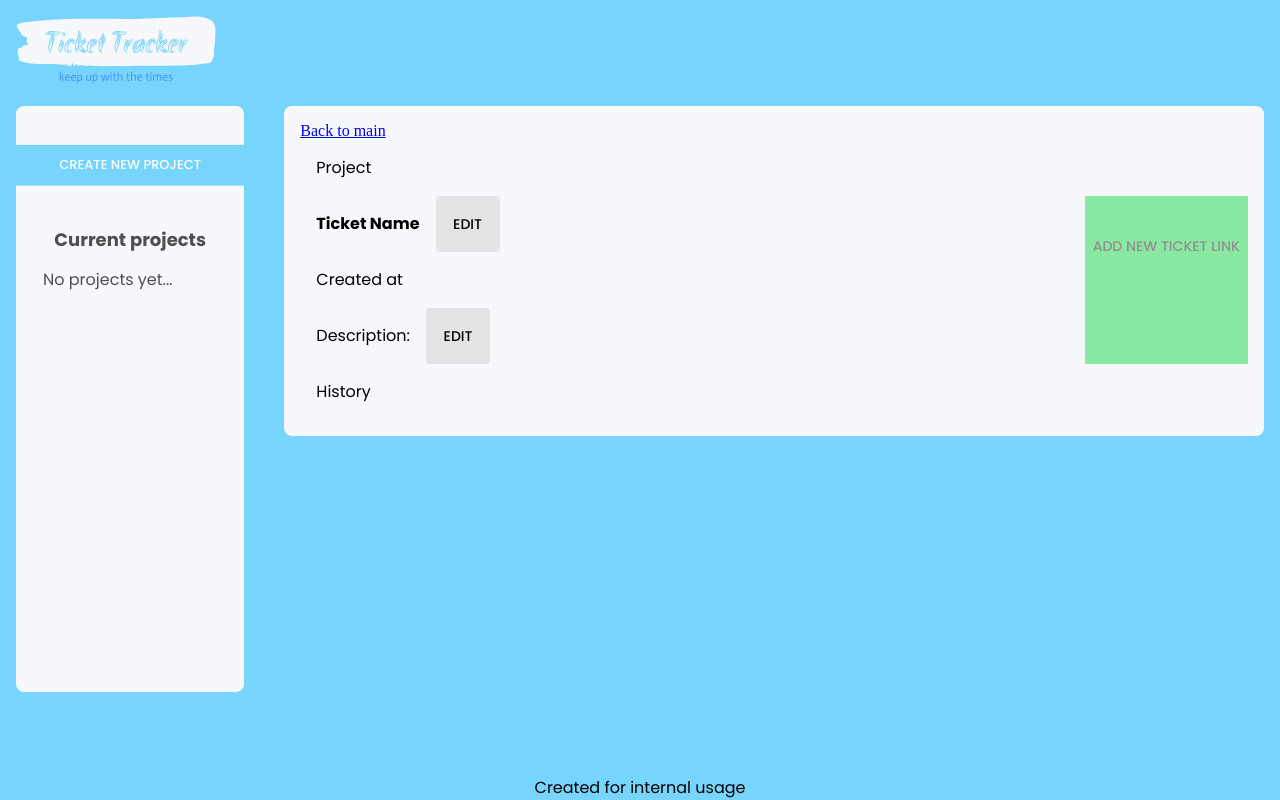
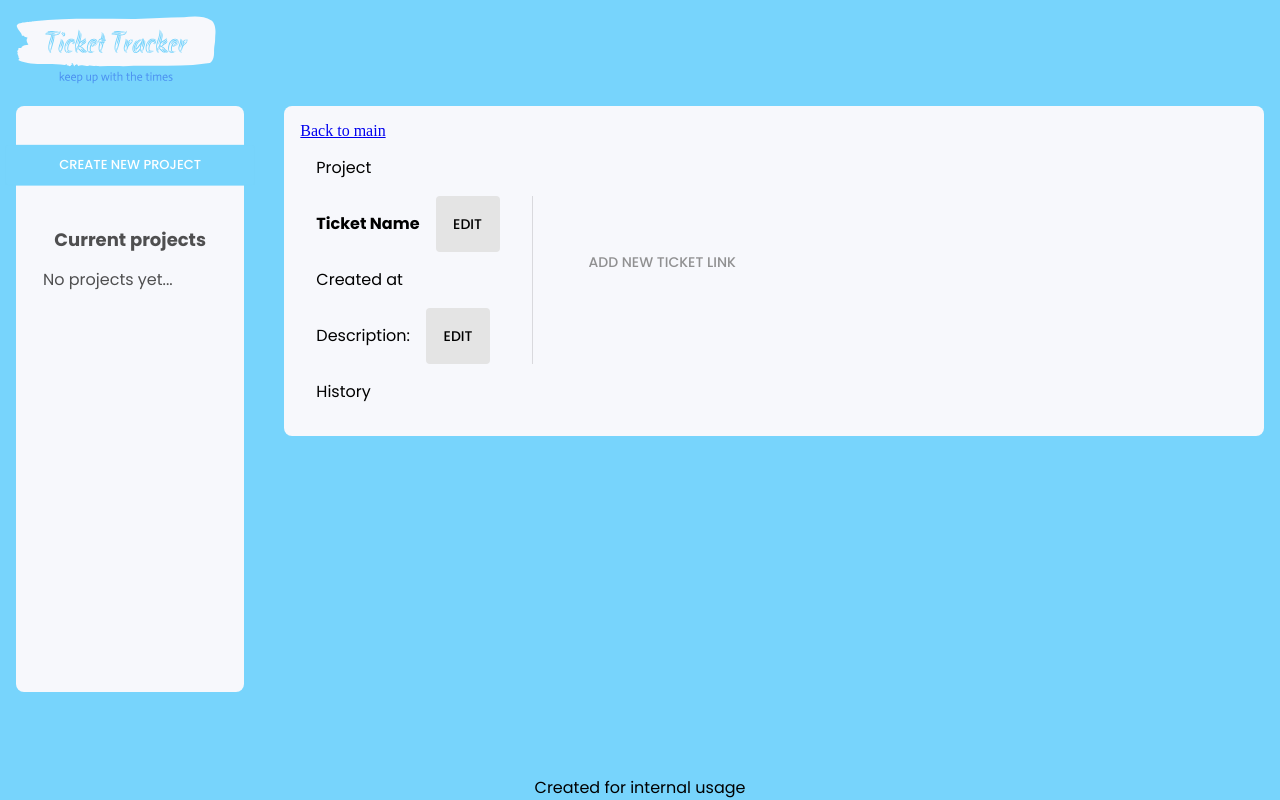
Before and after one commit to IgorLuzhnyi/ticketTracker, a React (Vite) app: page /projects/1/tickets/1 in a window 1280 px wide. Built offline with nearby package versions, Linux system fonts and the light colour scheme.

Commit message:
can add new ticket again and also added some styling in ticket links

```diff
--- a/src/components/Tickets/Ticket.tsx
+++ b/src/components/Tickets/Ticket.tsx
@@ -7,6 +7,7 @@ import {
   Stack,
   List,
   Link as MUILink,
+  Divider,
 } from "@mui/material";
 import CustomInput from "../CustomInput/CustomInput";
 import { Link } from "react-router-dom";
@@ -112,8 +113,8 @@ export function Ticket() {
       <Typography sx={{ p: 2 }}>
         Project {currentProject?.projectName}
       </Typography>
-      <Stack direction="row" sx={{ justifyContent: "space-between" }}>
-        <Box>
+      <Stack direction="row">
+        <Box sx={{ mr: 4 }}>
           <Box
             sx={{
               display: "flex",
@@ -297,8 +298,10 @@ export function Ticket() {
           </Box>
         </Box>
 
+        <Divider orientation="vertical" flexItem />
+
         {/* SECTION WITH LINKS */}
-        <Box sx={{ backgroundColor: "#89e8a2" }}>
+        <Box sx={{ ml: 4, p: 2 }}>
           <List>
             {currentTicket?.ticketLinks.map((linkData, index) => {
               if (
--- a/src/components/Tickets/Tickets.tsx
+++ b/src/components/Tickets/Tickets.tsx
@@ -1,7 +1,6 @@
 // components
 import {
   Box,
-  Button,
   Grid2 as Grid,
   FormControl,
   Typography,
@@ -290,7 +289,7 @@ export function Tickets() {
                     }}
                   >
                     <Stack direction="column" sx={{ width: "100%" }}>
-                      <CustomButton sx={confirmButtonStyling}>
+                      <CustomButton type="submit" sx={confirmButtonStyling}>
                         Submit
                       </CustomButton>
                       <CustomButton
```
Also changed, not shown: assignments.txt, 1 other file (tests, documents, lock files or other folders).
